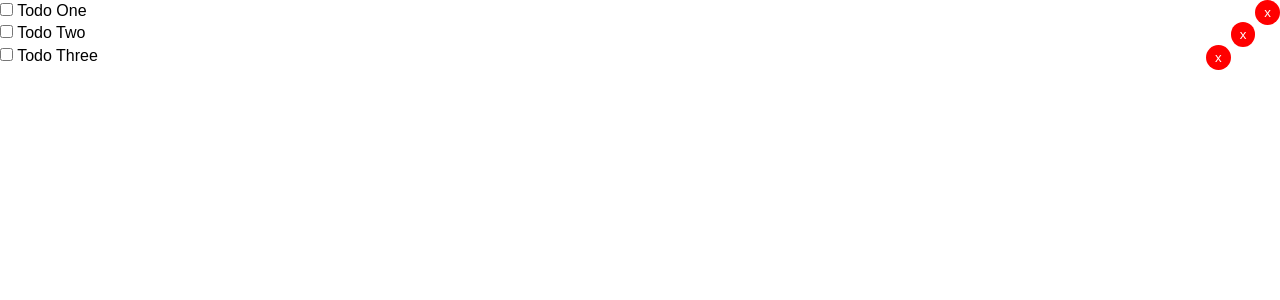
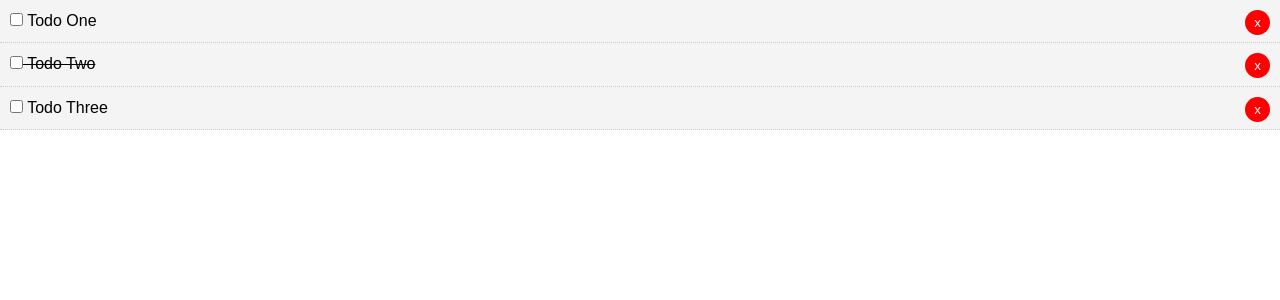
Before and after one commit to SyntaxError843/AngularAppYT, an Angular app: page / in a window 1280 px wide. Shown: the top 300 px of the page. Built offline with nearby package versions, Linux system fonts and the light colour scheme.

Commit message:
added big-word-feature#34 'dynamic class binding' and stopped the video for another day

```diff
--- a/src/app/components/todo-item/todo-item.component.html
+++ b/src/app/components/todo-item/todo-item.component.html
@@ -1,4 +1,4 @@
-<div>
+<div [ngClass]="setClasses()">
     <input type="checkbox">
     {{ todo.title }}
     <button class="del">x</button>
--- a/src/app/components/todo-item/todo-item.component.ts
+++ b/src/app/components/todo-item/todo-item.component.ts
@@ -14,4 +14,13 @@ export class TodoItemComponent implements OnInit {
   ngOnInit(): void {
   }
 
+  setClasses() {
+    let classes = {
+      todo: true,
+      'is-complete': this.todo.completed
+    }
+
+    return classes;
+  }
+
 }
```
